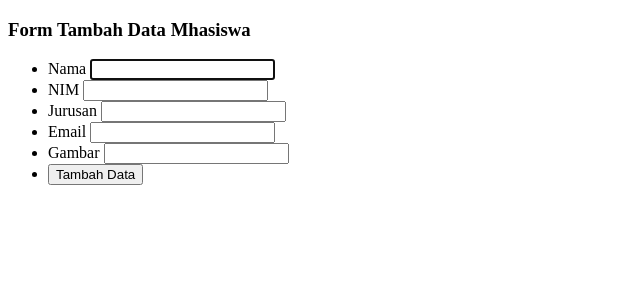
After one commit to dyarz/phpcoba, a PHP site: page /tambah.php in a window 1280 px wide. The commit adds this page. Shown: the top 300 px of the page, without its empty margins (0-640 px from the left). Run offline with PHP 8.4, Linux system fonts and the light colour scheme.

Commit message:
Menambahakan Insert Data

```diff
--- a/Ujicoba/function.php
+++ b/Ujicoba/function.php
@@ -1,7 +1,16 @@
 <?php
 function koneksi()
 {
-  return mysqli_connect('localhost', 'root', '', 'phpdasar');
+  $servername = "localhost";
+  $username = "root";
+  $pass = '';
+  $dbname = "phpdasar";
+  $conn = mysqli_connect($servername, $username, $pass, $dbname);
+  // Check connection
+  if (!$conn) {
+    die("Connection failed: " . mysqli_connect_error());
+  }
+  return mysqli_connect($servername, $username, $pass, $dbname);
 }
 function query($query)
 {
@@ -17,3 +26,22 @@ function query($query)
     return $rows;
   }
 }
+function tambahmhs($data)
+{
+  //var_dump($data);
+  $conn = koneksi();
+  $nama = htmlspecialchars($data['nama']);
+  $nim = htmlspecialchars($data['nim']);
+  $email = htmlspecialchars($data['email']);
+  $jurusan = htmlspecialchars($data['jurusan']);
+  $gambar = htmlspecialchars($data['gambar']);
+
+  $query = "INSERT INTO `mahasiswa` VALUES (null, '$nama', '$nim', '$email', '$jurusan', '$gambar')";
+  mysqli_query($conn, $query);
+  echo mysqli_error($conn);
+  return mysqli_affected_rows($conn);
+}
+function CobaVar($data)
+{
+  var_dump($data);
+}
--- /dev/null
+++ b/Ujicoba/tambah.php
@@ -0,0 +1,69 @@
+<?php
+require 'function.php';
+//cek tombol tambah iiset
+if (isset($_POST['tambah'])) {
+  if (tambahmhs($_POST) > 0) { ?>
+    <script>
+      alert('Data Berhasil Ditambahkan !');
+      document.location.href = 'latihan3.php';
+    </script>
+<?php } else {
+    echo "Data Gagal Ditambahkan";
+  }
+  // CobaVar($_POST);
+  // var_dump($_POST);
+}
+?>
+<!DOCTYPE html>
+<html lang="en">
+
+<head>
+  <meta charset="UTF-8">
+  <meta http-equiv="X-UA-Compatible" content="IE=edge">
+  <meta name="viewport" content="width=device-width, initial-scale=1.0">
+  <title>Tambah Data Mahasiswa</title>
+</head>
+
+<body>
+  <h3>Form Tambah Data Mhasiswa </h3>
+  <form action="" method="POST">
+    <ul>
+      <li>
+        <label>
+          Nama
+          <input type="text" name="nama" autofocus required>
+        </label>
+      </li>
+      <li>
+        <label>
+          NIM
+          <input type="text" name="nim" required>
+        </label>
+      </li>
+      <li>
+        <label>
+          Jurusan
+          <input type="text" name="jurusan" required>
+        </label>
+      </li>
+      <li>
+        <label>
+          Email
+          <input type="text" name="email" required>
+        </label>
+      </li>
+      <li>
+        <label>
+          Gambar
+          <input type="text" name="gambar" required>
+        </label>
+      </li>
+      <li>
+        <button type="submit" name="tambah">Tambah Data</button>
+      </li>
+    </ul>
+
+  </form>
+</body>
+
+</html>
```
Also changed, not shown: Ujicoba/latihan3.php (+7 -3 lines).
